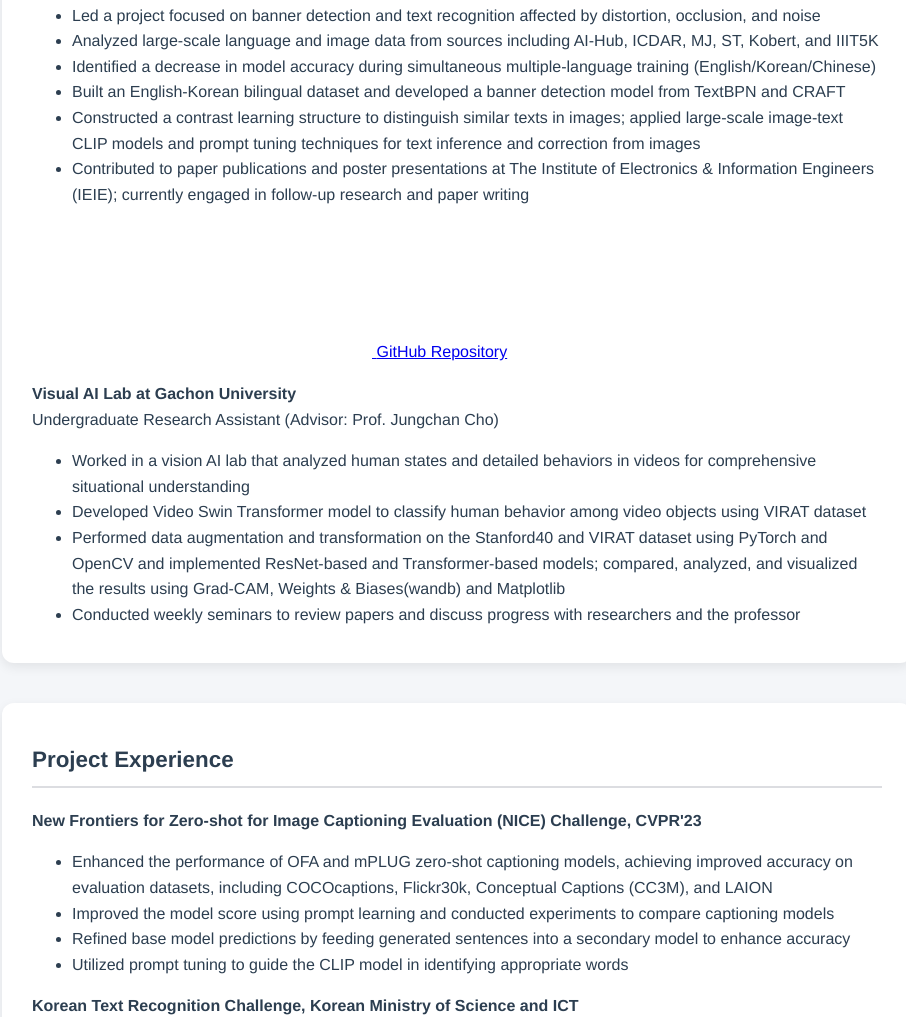
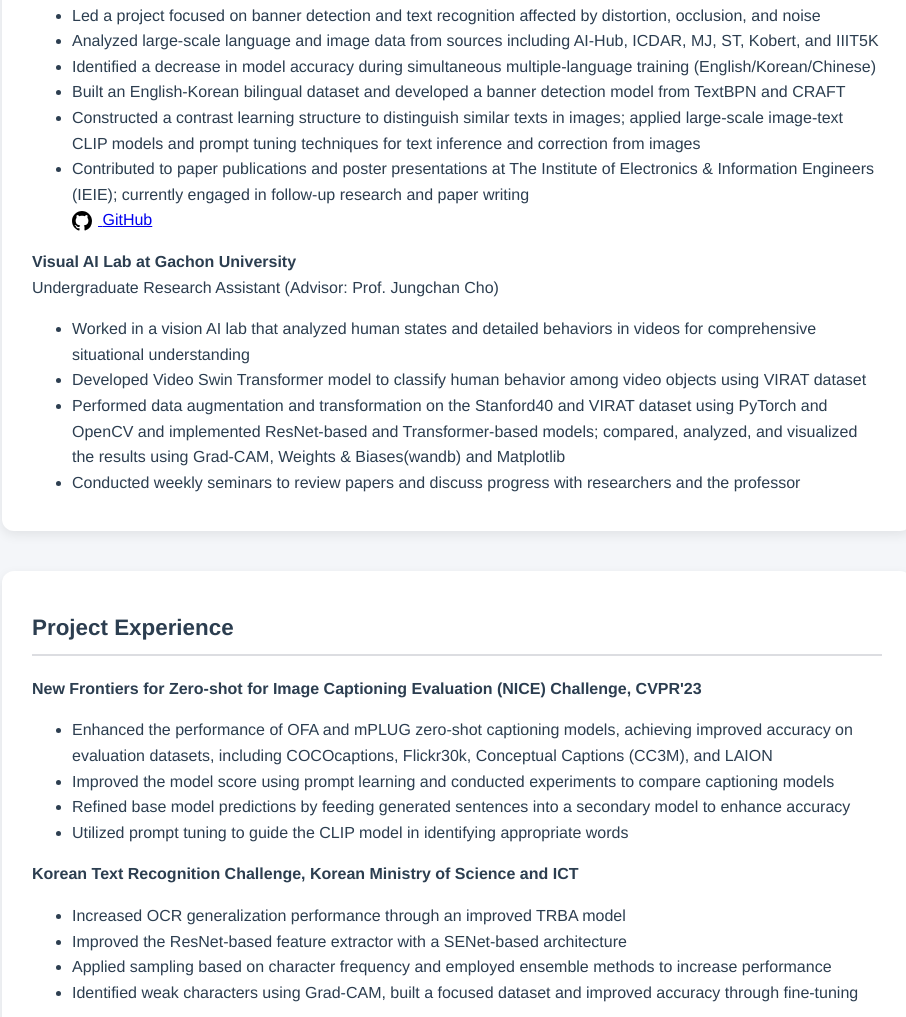
Before and after one commit to LeeHakHo/LeeHakHo.github.io, a plain HTML site: page index.html in a window 1280 px wide. Shown: the part 1129-2146 px from the top of the page, without its empty margins (183-1089 px from the left). Drawn offline with Linux system fonts and the light colour scheme.

Commit message:
Update index.html

```diff
--- a/index.html
+++ b/index.html
@@ -104,12 +104,11 @@
       <li>Built an English-Korean bilingual dataset and developed a banner detection model from TextBPN and CRAFT</li>
       <li>Constructed a contrast learning structure to distinguish similar texts in images; applied large-scale image-text CLIP models and prompt tuning techniques for text inference and correction from images</li>
       <li>Contributed to paper publications and poster presentations at The Institute of Electronics & Information Engineers (IEIE); currently engaged in follow-up research and paper writing</li>
-      <a href="https://github.com/LeeHakHo/ETRI_Project target="_blank">
+      <a href="https://github.com/LeeHakHo/ETRI_Project">
     <!-- 1. 아이콘 코드 -->
-    <svg>...</svg>
-
+    <svg style="width:20px; height:20px; vertical-align: middle; margin-right: 6px;" viewBox="0 0 16 16" version="1.1" aria-hidden="true"><path fill-rule="evenodd" d="M8 0C3.58 0 0 3.58 0 8c0 3.54 2.29 6.53 5.47 7.59.4.07.55-.17.55-.38 0-.19-.01-.82-.01-1.49-2.01.37-2.53-.49-2.69-.94-.09-.23-.48-.94-.82-1.13-.28-.15-.68-.52-.01-.53.63-.01 1.08.58 1.23.82.72 1.21 1.87.87 2.33.66.07-.52.28-.87.51-1.07-1.78-.2-3.64-.89-3.64-3.95 0-.87.31-1.59.82-2.15-.08-.2-.36-1.02.08-2.12 0 0 .67-.21 2.2.82.64-.18 1.32-.27 2-.27.68 0 1.36.09 2 .27 1.53-1.04 2.2-.82 2.2-.82.44 1.1.16 1.92.08 2.12.51.56.82 1.27.82 2.15 0 3.07-1.87 3.75-3.65 3.95.29.25.54.73.54 1.48 0 1.07-.01 1.93-.01 2.2 0 .21.15.46.55.38A8.013 8.013 0 0016 8c0-4.42-3.58-8-8-8z"></path></svg>
     <!-- 2. 텍스트 -->
-    GitHub Repository
+    GitHub
 </a>
     </ul>
       <b>Visual AI Lab at Gachon University</b>
```
